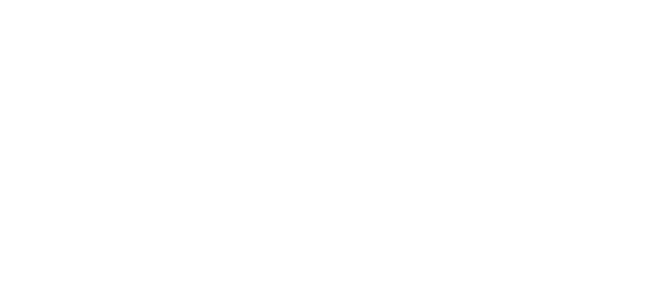
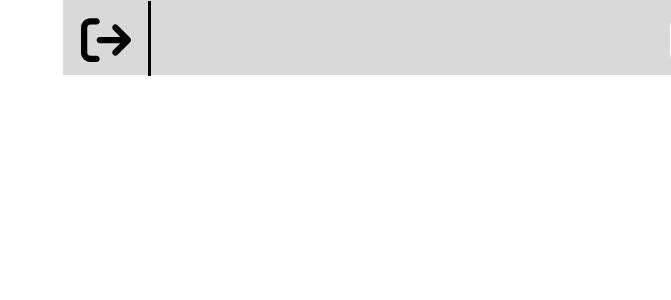
Before and after one commit to shlizard/rs-project, a React (Create React App) app: page / in a window 1280 px wide. Shown: the top 300 px of the page, without its empty margins (609-1280 px from the left). Built offline with nearby package versions, Linux system fonts and the light colour scheme.

Commit message:
navbar css update

```diff
--- a/src/components/exit_btn.jsx
+++ b/src/components/exit_btn.jsx
@@ -1,10 +1,16 @@
 import { FontAwesomeIcon } from "@fortawesome/react-fontawesome";
 import { faArrowRightFromBracket } from "@fortawesome/free-solid-svg-icons";
+
 
 const Exit = () => {
   return (
     <>
-      <FontAwesomeIcon icon={faArrowRightFromBracket} />
+      <div class="exit">
+        <  FontAwesomeIcon icon={faArrowRightFromBracket} id="icon" />
+        <div id="line">
+            |
+        </div>
+      </div>
     </>
   );
 };
--- a/src/components/nav.jsx
+++ b/src/components/nav.jsx
@@ -1,7 +1,6 @@
 const Nav = () => {
   return (
     <>
-      <h1>کوفت</h1>
     </>
   );
 };
--- a/src/components/navbar.jsx
+++ b/src/components/navbar.jsx
@@ -1,13 +1,16 @@
 import Exit from "./exit_btn";
 import Nav from "./nav";
 import Search from "./search";
+import "../css/navbar.css";
 
 const Navbar = () => {
   return (
     <>
-      <Nav />
-      <Search />
-      <Exit />
+      <div class="navbar">
+        <Nav />
+        <Search />
+        <Exit />
+      </div>
     </>
   );
 };
--- a/src/components/search.jsx
+++ b/src/components/search.jsx
@@ -1,7 +1,9 @@
 const Search = () => {
   return (
     <>
-      <h1>سرچ</h1>
+    <div class="search">
+      <h1 id="search_text">جستجو</h1>
+    </div>
     </>
   );
 };
--- /dev/null
+++ b/src/css/navbar.css
@@ -0,0 +1,41 @@
+.navbar{
+    background-color: #D9D9D9;
+    padding: 10px;
+    padding-top: 1px;
+    height: 75px;
+
+}
+
+.exit{
+    direction: ltr;
+}
+
+#icon{
+    font-size: 50px;
+    margin-left: 8px;
+    margin-top: 14px;
+    position: absolute;
+}
+#line{
+    background-color: black;
+    width: 3px;
+    height: 75px;
+    margin-left: 75px;
+    position: absolute;
+}
+
+.search{
+    background-color: white;
+    width: 663px;
+    height: 55px;
+    margin-top: 11px;
+    border-radius: 15px;
+    position: absolute;
+    margin-right: auto;
+    margin-left: 20px;
+
+}
+#search_text{
+    margin: auto;
+
+}
```
Also changed, not shown: src/css/main.css (line endings or trailing spaces).
